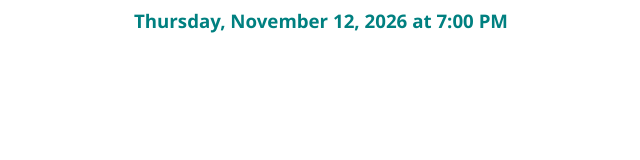
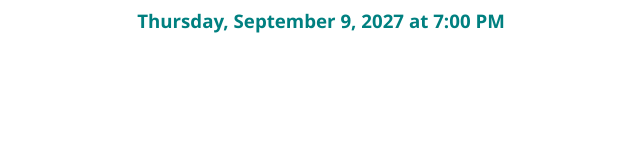
Before and after one commit to jessicaletourneau-bot/pta-ai-assistant, a website: page meeting-date.html in a window 1280 px wide. Shown: the full height of the page, 319-959 px from the left. Drawn offline with Linux system fonts and the light colour scheme.

Commit message:
Update meeting-date.html

```diff
--- a/meeting-date.html
+++ b/meeting-date.html
@@ -70,7 +70,7 @@
 
       function getNextMeetingDate() {
 
-        const now = new Date();
+        const now = new Date(2027, 6, 1);
 
         let year = now.getFullYear();
         let month = now.getMonth();
```
